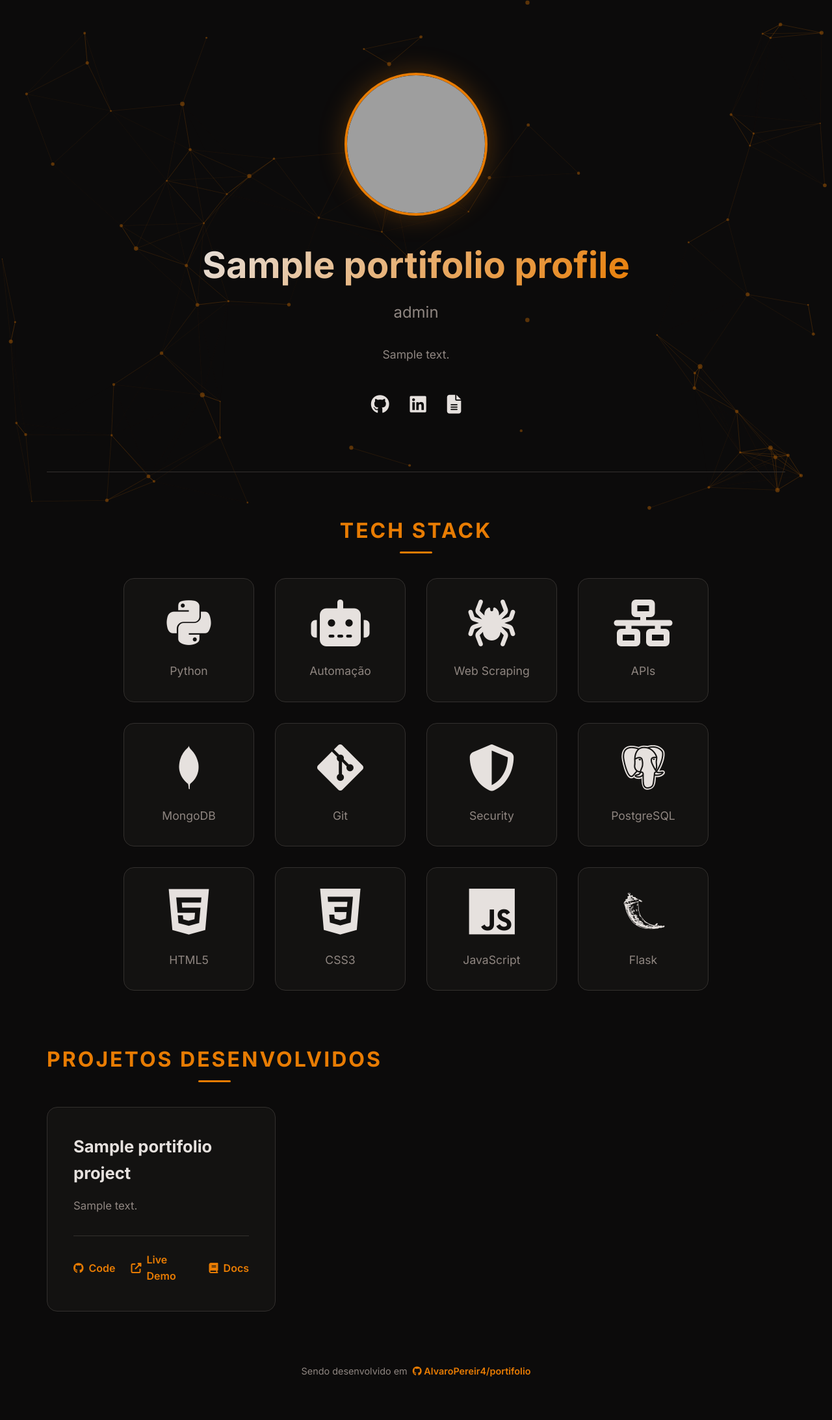
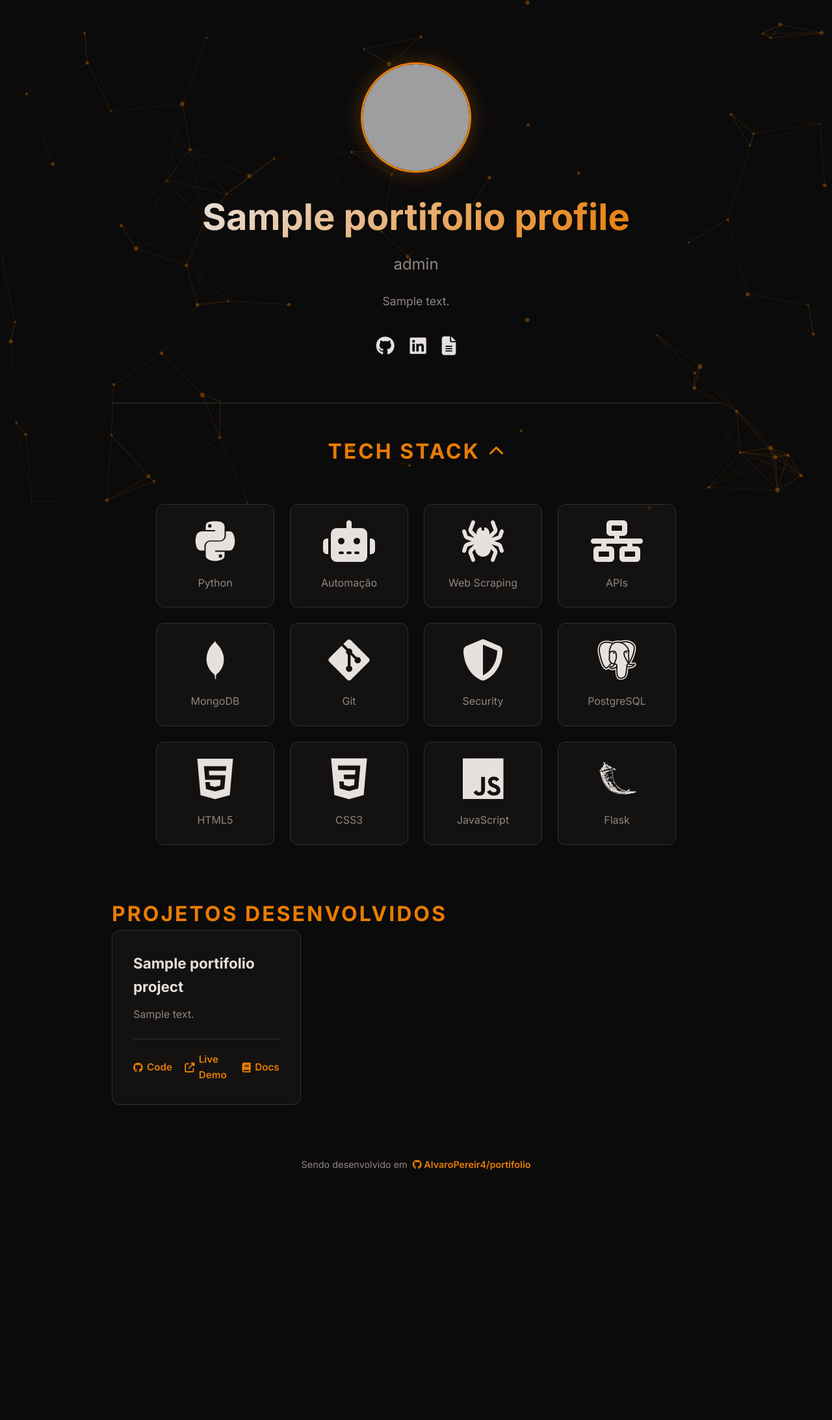
Before and after one commit to AlvaroPereir4/portifolio, a Flask app: page / in a window 1280 px wide. Shown: the whole page at 65% size. After the commit the page ends 1801 px from the top, so only its background shows below. Run offline with Flask 3, Linux system fonts and the light colour scheme; a database or web service that is not in the repository returns one stand-in record (values such as "Sample title"); some libraries are stand-ins or nearby versions; grey boxes are pictures that could not be loaded.

Commit message:
general adjustments

```diff
--- a/static/style.css
+++ b/static/style.css
@@ -20,7 +20,7 @@
 
 /* Custom Scrollbar */
 ::-webkit-scrollbar {
-    width: 10px;
+    width: 8px; /* Reduzido */
 }
 
 ::-webkit-scrollbar-track {
@@ -29,7 +29,7 @@
 
 ::-webkit-scrollbar-thumb {
     background: #333;
-    border-radius: 5px;
+    border-radius: 4px;
     border: 2px solid var(--bg-color);
 }
 
@@ -42,7 +42,7 @@ body {
     background-color: var(--bg-color);
     color: var(--text-primary);
     line-height: 1.6;
-    font-size: 18px;
+    font-size: 14px; /* Reduzido de 18px para 14px (~77%) */
     position: relative;
     overflow-x: hidden;
 }
@@ -69,7 +69,7 @@ a:hover {
 }
 
 .container {
-    max-width: 1200px;
+    max-width: 1000px; /* Reduzido de 1200px */
     margin: 0 auto;
     padding: 2rem;
 }
@@ -94,29 +94,29 @@ a:hover {
 
 header {
     text-align: center;
-    padding: 5rem 0;
+    padding: 4rem 0; /* Reduzido */
     border-bottom: 1px solid var(--border-color);
-    margin-bottom: 4rem;
+    margin-bottom: 3rem; /* Reduzido */
     position: relative;
     animation: fadeInUp 0.8s ease-out forwards;
 }
 
 .profile-img-container {
-    width: 220px;
-    height: 220px;
-    margin: 0 auto 2rem;
+    width: 170px; /* Reduzido de 220px */
+    height: 170px; /* Reduzido de 220px */
+    margin: 0 auto 1.5rem;
     position: relative;
     border-radius: 50%;
     overflow: hidden;
-    border: 4px solid var(--accent-color);
-    box-shadow: 0 0 40px rgba(232, 124, 3, 0.3);
+    border: 3px solid var(--accent-color); /* Borda levemente mais fina */
+    box-shadow: 0 0 30px rgba(232, 124, 3, 0.3);
     background-color: var(--card-bg);
     transition: transform 0.3s ease, box-shadow 0.3s ease;
 }
 
 .profile-img-container:hover {
     transform: scale(1.05);
-    box-shadow: 0 0 60px rgba(232, 124, 3, 0.5);
+    box-shadow: 0 0 50px rgba(232, 124, 3, 0.5);
 }
 
 .profile-img {
@@ -170,12 +170,12 @@ h2 {
     font-size: 1.5rem;
     color: var(--text-secondary);
     font-weight: 400;
-    margin-bottom: 2rem;
+    margin-bottom: 1.5rem;
 }
 
 .bio {
-    max-width: 700px;
-    margin: 0 auto 2.5rem;
+    max-width: 600px; /* Reduzido */
+    margin: 0 auto 2rem;
     color: var(--text-secondary);
     font-size: 1.1rem;
 }
@@ -183,7 +183,7 @@ h2 {
 .social-links {
     display: flex;
     justify-content: center;
-    gap: 2rem;
+    gap: 1.5rem; /* Reduzido */
 }
 
 .social-links a {
@@ -198,52 +198,77 @@ h2 {
 }
 
 .skills-section {
-    margin-bottom: 5rem;
+    margin-bottom: 4rem;
     text-align: center;
     opacity: 0;
     animation: fadeInUp 0.8s ease-out 0.2s forwards;
 }
 
+.section-header-clickable {
+    display: inline-flex;
+    align-items: center;
+    gap: 0.8rem;
+    cursor: pointer;
+    margin-bottom: 2.5rem;
+    transition: transform 0.2s;
+    position: relative;
+    z-index: 10;
+}
+
+.section-header-clickable:hover {
+    transform: scale(1.05);
+}
+
 .section-title {
     font-size: 2rem;
-    margin-bottom: 3rem;
     color: var(--accent-color);
     text-transform: uppercase;
     letter-spacing: 3px;
     font-weight: 700;
     position: relative;
-    display: inline-block;
+    margin: 0;
 }
 
-.section-title::after {
-    content: '';
-    position: absolute;
-    bottom: -10px;
-    left: 50%;
-    transform: translateX(-50%);
-    width: 50px;
-    height: 3px;
-    background-color: var(--accent-color);
-    border-radius: 2px;
+.toggle-icon {
+    font-size: 1.5rem;
+    color: var(--accent-color);
+    transition: transform 0.4s ease;
+}
+
+.skills-wrapper {
+    overflow: hidden;
+    transition: max-height 0.6s cubic-bezier(0.4, 0, 0.2, 1), opacity 0.6s ease;
+}
+
+.skills-wrapper.expanded {
+    max-height: 2000px;
+    opacity: 1;
+}
+
+.skills-wrapper.collapsed {
+    max-height: 0;
+    opacity: 0;
 }
 
 .skills-grid {
     display: grid;
     grid-template-columns: repeat(4, 1fr);
-    gap: 2rem;
-    max-width: 900px;
+    gap: 1.5rem; /* Reduzido */
+    max-width: 800px; /* Reduzido */
     margin: 0 auto;
+    padding-top: 1rem;
+    padding-bottom: 1rem;
 }
 
 .skill-item {
     background-color: rgba(26, 24, 23, 0.6);
     backdrop-filter: blur(10px);
-    padding: 2rem;
-    border-radius: 16px;
+    padding: 1.5rem; /* Reduzido */
+    border-radius: 12px; /* Reduzido */
     display: flex;
     flex-direction: column;
     align-items: center;
-    gap: 1rem;
+    gap: 0.8rem;
     border: 1px solid var(--border-color);
     transition: all 0.3s ease;
     width: 100%;
@@ -268,15 +293,15 @@ h2 {
 }
 
 .skill-item:hover {
-    transform: translateY(-8px);
+    transform: translateY(-6px); /* Reduzido */
     border-color: var(--accent-color);
-    box-shadow: 0 10px 30px rgba(0,0,0,0.3), 0 0 15px rgba(232, 124, 3, 0.1);
+    box-shadow: 0 8px 25px rgba(0,0,0,0.3), 0 0 12px rgba(232, 124, 3, 0.1);
 }
 
 .skill-item i {
-    font-size: 4.5rem;
+    font-size: 4rem; /* Reduzido levemente (era 4.5rem) */
     color: var(--text-primary);
-    margin-bottom: 0.5rem;
+    margin-bottom: 0.4rem;
     transition: transform 0.3s ease;
 }
 
@@ -286,7 +311,7 @@ h2 {
 }
 
 .skill-item span {
-    font-size: 1.1rem;
+    font-size: 1rem;
     color: var(--text-secondary);
     font-weight: 500;
     transition: color 0.3s;
@@ -303,16 +328,16 @@ h2 {
 
 .projects-grid {
     display: grid;
-    grid-template-columns: repeat(auto-fill, minmax(340px, 1fr));
-    gap: 2.5rem;
+    grid-template-columns: repeat(auto-fill, minmax(260px, 1fr)); /* Reduzido de 340px */
+    gap: 2rem;
 }
 
 .project-card {
     background-color: rgba(26, 24, 23, 0.6);
     backdrop-filter: blur(10px);
     border: 1px solid var(--border-color);
-    border-radius: 16px;
-    padding: 2.5rem;
+    border-radius: 12px; /* Reduzido */
+    padding: 2rem; /* Reduzido */
     transition: all 0.3s cubic-bezier(0.25, 0.8, 0.25, 1);
     display: flex;
     flex-direction: column;
@@ -321,14 +346,14 @@ h2 {
 }
 
 .project-card:hover {
-    transform: translateY(-10px);
-    box-shadow: 0 20px 40px rgba(0,0,0,0.4), 0 0 20px rgba(232, 124, 3, 0.15);
+    transform: translateY(-8px);
+    box-shadow: 0 15px 30px rgba(0,0,0,0.4), 0 0 15px rgba(232, 124, 3, 0.15);
     border-color: var(--accent-color);
 }
 
 .project-title {
-    font-size: 1.6rem;
-    margin-bottom: 1rem;
+    font-size: 1.4rem; /* Reduzido */
+    margin-bottom: 0.8rem;
     color: var(--text-primary);
     transition: color 0.3s;
 }
@@ -339,24 +364,24 @@ h2 {
 
 .project-desc {
     color: var(--text-secondary);
-    font-size: 1.05rem;
-    margin-bottom: 2rem;
+    font-size: 1rem;
+    margin-bottom: 1.5rem;
     flex-grow: 1;
 }
 
 .project-links {
     display: flex;
-    gap: 1.5rem;
+    gap: 1.2rem;
     margin-top: auto;
-    padding-top: 1.5rem;
+    padding-top: 1.2rem;
     border-top: 1px solid var(--border-color);
 }
 
 .project-links a {
-    font-size: 1rem;
+    font-size: 0.95rem;
     display: flex;
     align-items: center;
-    gap: 0.5rem;
+    gap: 0.4rem;
     font-weight: 600;
 }
 
--- a/templates/index.html
+++ b/templates/index.html
@@ -43,7 +43,12 @@
         </header>
 
         <section class="skills-section">
+            <div class="section-header-clickable" onclick="toggleSkills()">
                 <h3 class="section-title">Tech Stack</h3>
+                <i id="skills-toggle-icon" class="fas fa-chevron-up toggle-icon"></i>
+            </div>
+
+            <div id="skills-wrapper" class="skills-wrapper expanded">
                 <div class="skills-grid">
                     <div class="skill-item">
                         <i class="devicon-python-plain"></i>
@@ -94,6 +99,7 @@
                         <span>Flask</span>
                     </div>
                 </div>
+            </div>
         </section>
 
         <section id="projetos">
@@ -134,5 +140,21 @@
     </div>
 
     <script src="{{ url_for('static', filename='bg-animation.js') }}"></script>
+    <script>
+        function toggleSkills() {
+            const wrapper = document.getElementById('skills-wrapper');
+            const icon = document.getElementById('skills-toggle-icon');
+
+            if (wrapper.classList.contains('expanded')) {
+                wrapper.classList.remove('expanded');
+                wrapper.classList.add('collapsed');
+                icon.style.transform = 'rotate(180deg)';
+            } else {
+                wrapper.classList.remove('collapsed');
+                wrapper.classList.add('expanded');
+                icon.style.transform = 'rotate(0deg)';
+            }
+        }
+    </script>
 </body>
 </html>
```
Also changed, not shown: other parts of static/style.css (+32 -32 lines). Lines whose indentation alone changed are shown as unchanged.
